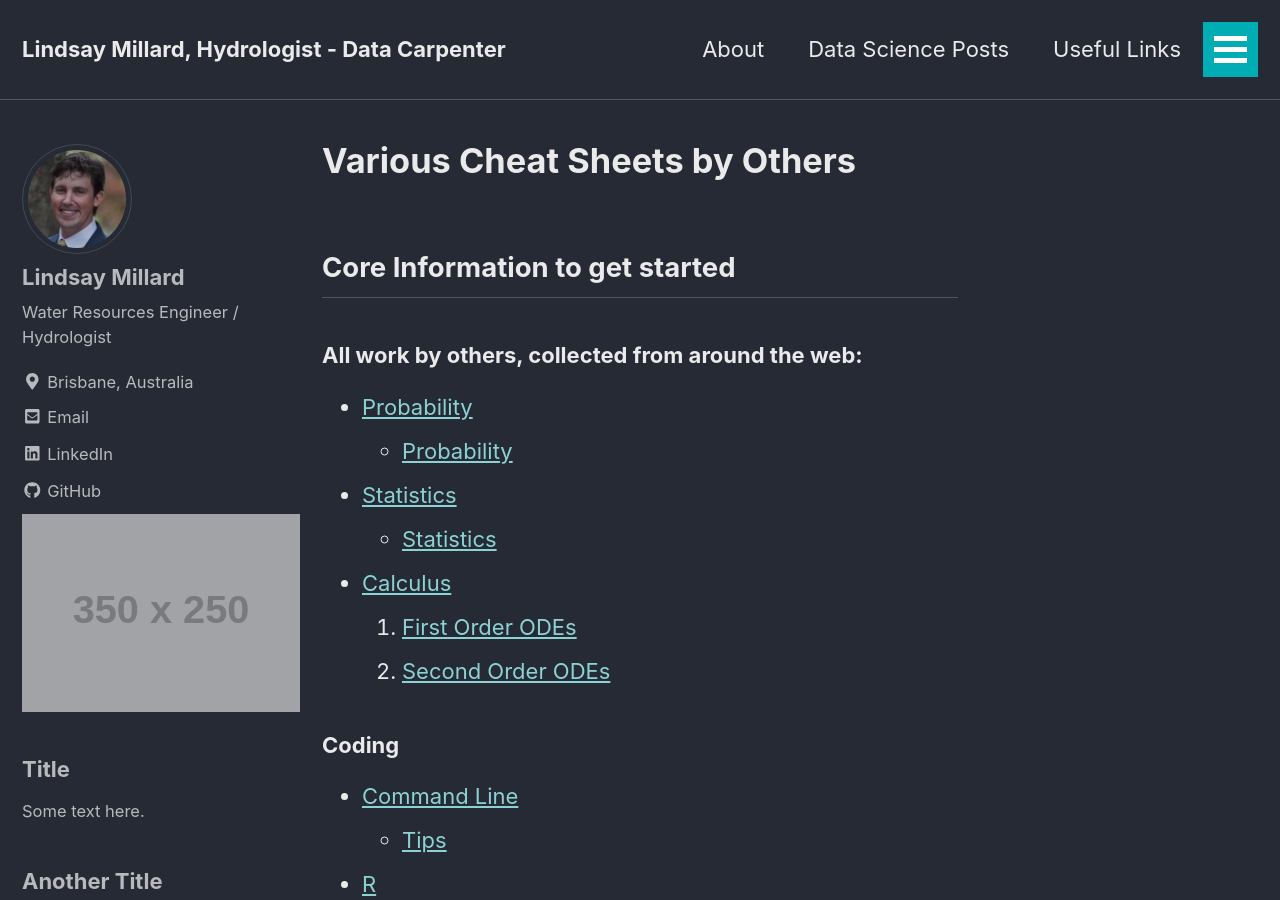
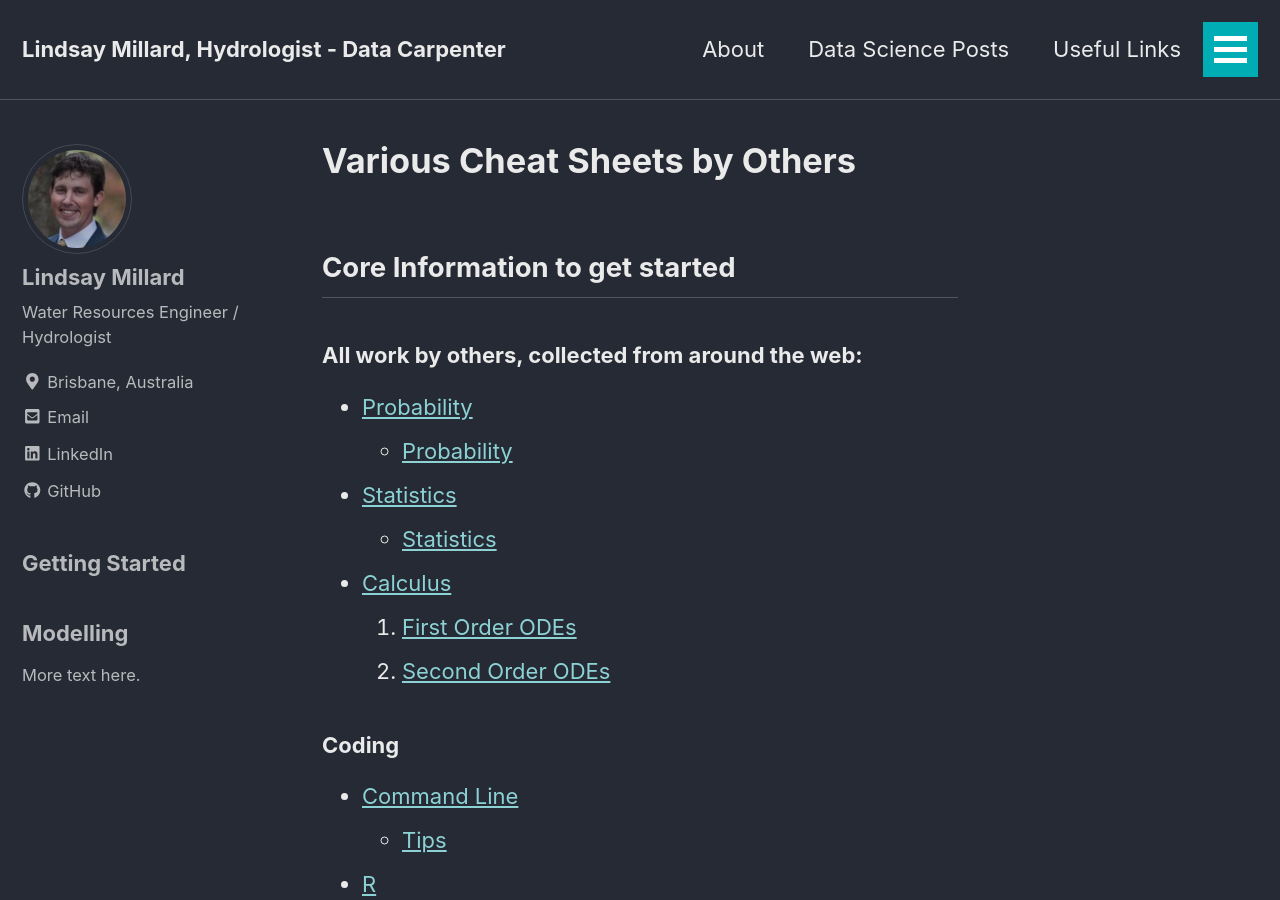
Before and after one commit to lmillard79/lmillard79.github.io, a Jekyll site: the page built from _pages/CheatSheets.md, in a window 1280 px wide and 900 px high. Built offline with Jekyll 4.4.1, drawn with Linux system fonts in a browser that asks for light colours; nearby versions of some CDN libraries.

Commit message:
sidebar1

```diff
--- a/_pages/CheatSheets.md
+++ b/_pages/CheatSheets.md
@@ -3,11 +3,22 @@
 title: Various Cheat Sheets by Others
 
 sidebar:
-  - title: "Title"
-    image: http://placehold.it/350x250
-    image_alt: "image"
-    text: "Some text here."
-  - title: "Another Title"
+  - title: Getting Started
+    children:
+    - title: "Quick Start Guide"
+      url: /_pages/quick-start-guide/
+    - title: "Data Wrangling"
+      url: /_pages/pandas/
+    - title: "Visualisation"
+      url: /_pages/visuals/
+
+
+  - title: "Modelling"
+    children:
+    - title: "Hydraulic"
+      url: /_pages/2d/
+    - title: "Hydrologic"
+      url: /_pages/urbs/
     text: "More text here."
 ---
 
```
